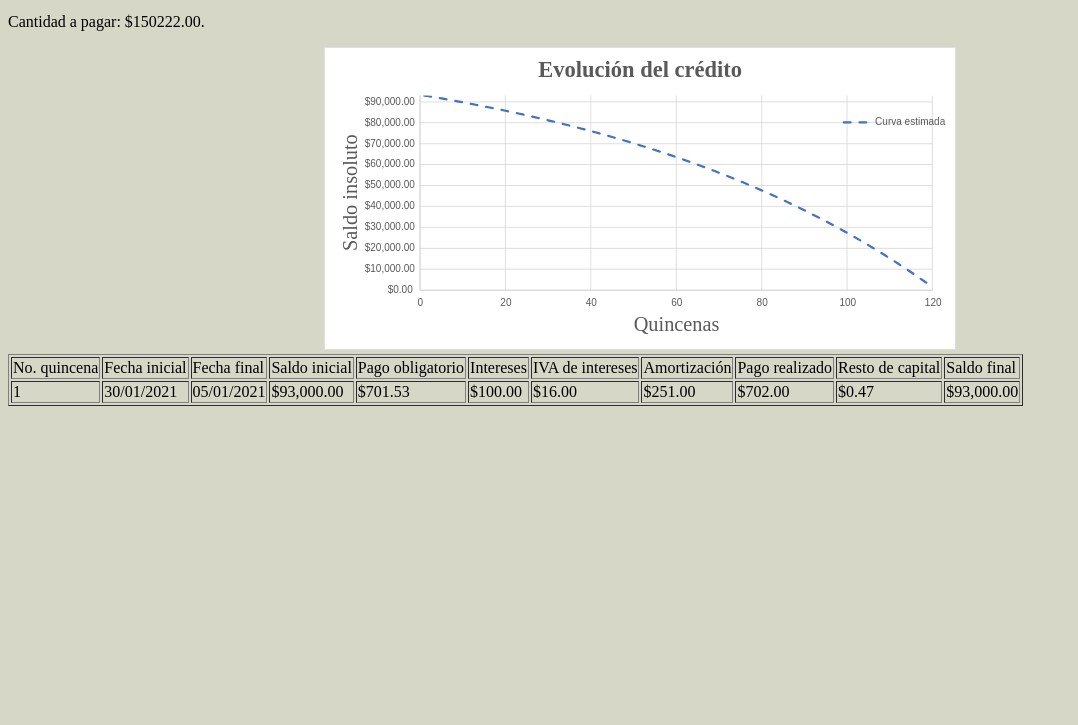
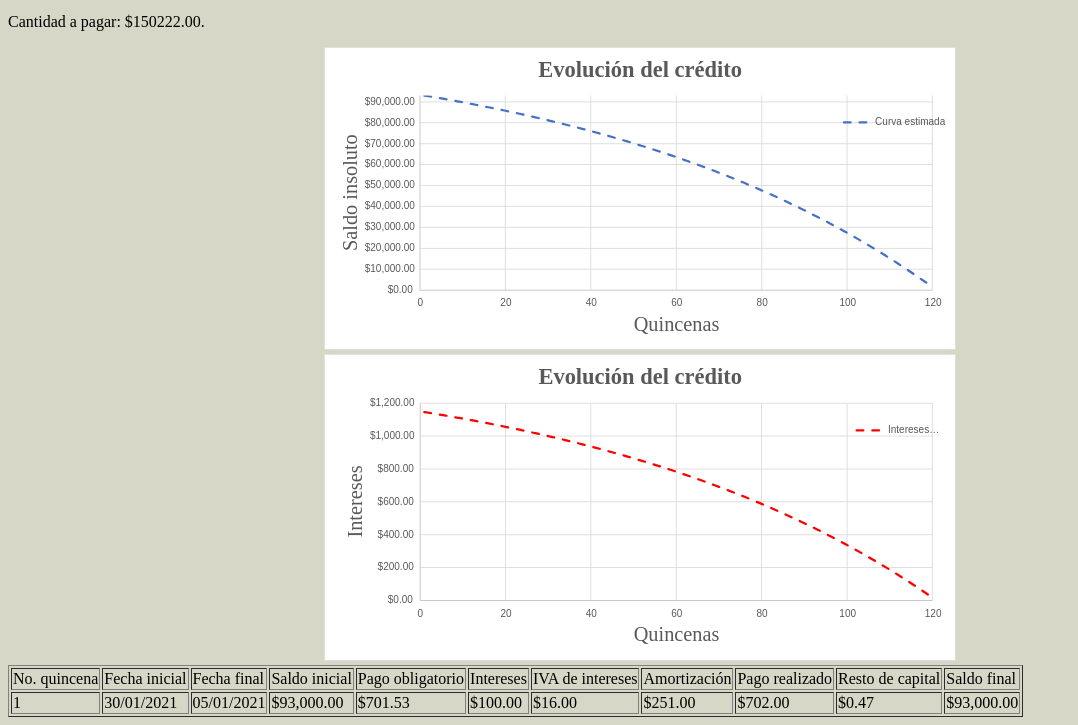
Before and after one commit to an6elP/creditoadriana, a plain HTML site: page index.html in a window 1280 px wide. Shown: the part 101-826 px from the top of the page, without its empty margins (0-1078 px from the left). Before the commit the page ends 800 px from the top, so only its background shows below. Drawn offline with Linux system fonts and the light colour scheme.

Commit message:
Update index.html

```diff
--- a/index.html
+++ b/index.html
@@ -12,6 +12,7 @@
 <p>Fecha del próximo pago: 22-Febrero-2021.</p>
 <p>Cantidad a pagar: $150222.00.</p>
 <center><img src="grafica1.svg" width="50%" height="50%"></center>
+<center><img src="grafica2.svg" width="50%" height="50%"></center>
 
 <table border="1">
 <tr>
```
